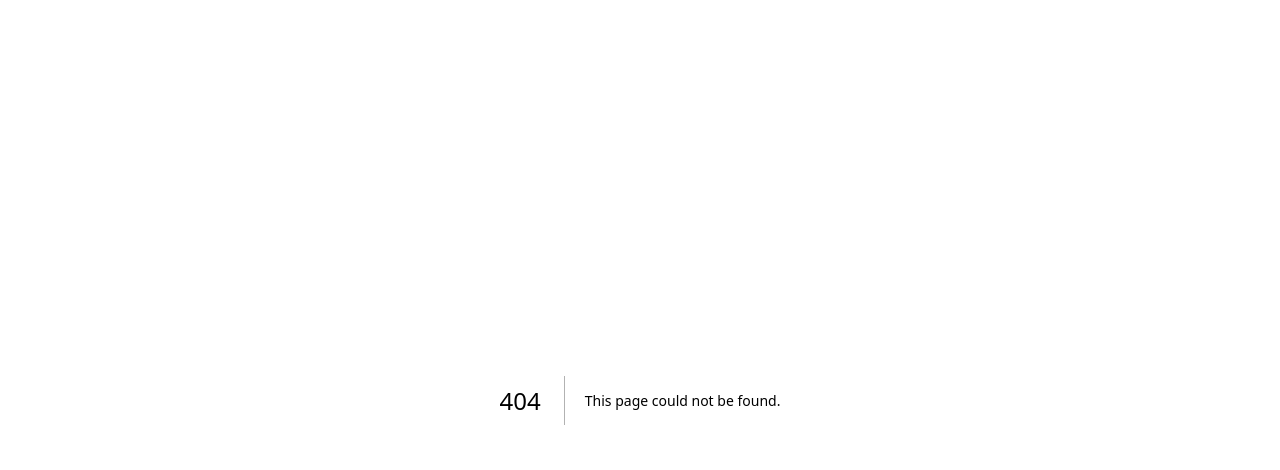
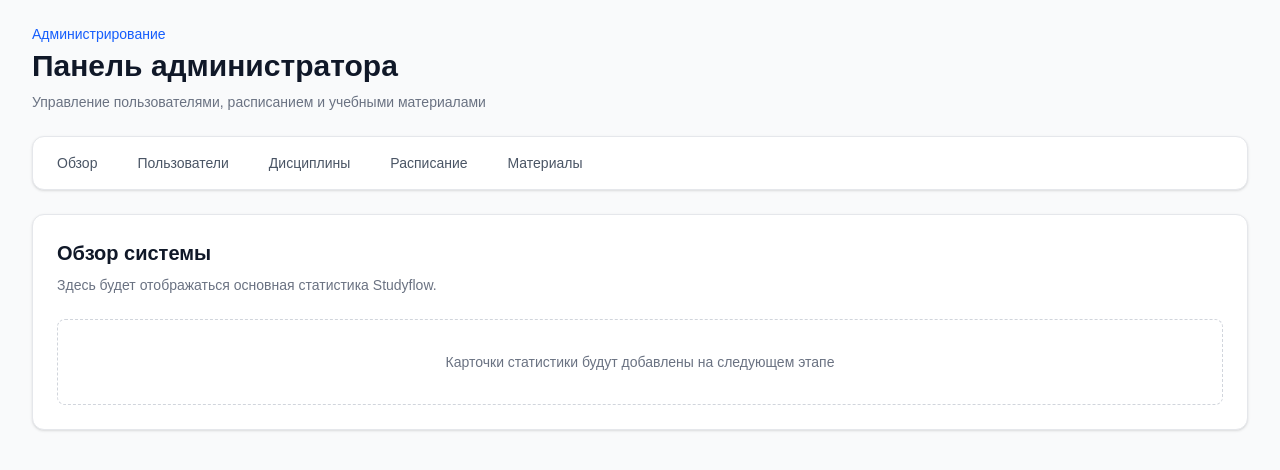
Before and after one commit to FruktoviiFrukt/studyflow, a Next.js app: page /admin in a window 1280 px wide. Before the commit this address had no page. Shown: the top 470 px of the page. Built offline with nearby package versions, Linux system fonts and the light colour scheme.

Commit message:
feat(admin): add admin panel layout

```diff
--- /dev/null
+++ b/app/admin/layout.tsx
@@ -0,0 +1,55 @@
+import Link from "next/link";
+import type { ReactNode } from "react";
+
+const adminSections = [
+  { href: "/admin", label: "Обзор" },
+  { href: "/admin/users", label: "Пользователи" },
+  { href: "/admin/subjects", label: "Дисциплины" },
+  { href: "/admin/schedule", label: "Расписание" },
+  { href: "/admin/materials", label: "Материалы" },
+];
+
+type AdminLayoutProps = {
+  children: ReactNode;
+};
+
+export default function AdminLayout({ children }: AdminLayoutProps) {
+  return (
+    <div className="min-h-screen bg-gray-50">
+      <div className="mx-auto max-w-7xl px-4 py-6 sm:px-6 lg:px-8">
+        <header className="mb-6">
+          <p className="mb-1 text-sm font-medium text-blue-600">
+            Администрирование
+          </p>
+
+          <h1 className="text-2xl font-bold text-gray-900 sm:text-3xl">
+            Панель администратора
+          </h1>
+
+          <p className="mt-2 text-sm text-gray-500">
+            Управление пользователями, расписанием и учебными материалами
+          </p>
+        </header>
+
+        <nav
+          aria-label="Разделы панели администратора"
+          className="mb-6 overflow-x-auto rounded-xl border border-gray-200 bg-white p-2 shadow-sm"
+        >
+          <div className="flex min-w-max gap-2">
+            {adminSections.map((section) => (
+              <Link
+                key={section.href}
+                href={section.href}
+                className="rounded-lg px-4 py-2 text-sm font-medium text-gray-600 transition-colors hover:bg-blue-50 hover:text-blue-700"
+              >
+                {section.label}
+              </Link>
+            ))}
+          </div>
+        </nav>
+
+        <main>{children}</main>
+      </div>
+    </div>
+  );
+}
--- /dev/null
+++ b/app/admin/page.tsx
@@ -0,0 +1,17 @@
+export default function AdminPage() {
+  return (
+    <section className="rounded-xl border border-gray-200 bg-white p-6 shadow-sm">
+      <h2 className="text-xl font-semibold text-gray-900">Обзор системы</h2>
+
+      <p className="mt-2 text-sm text-gray-500">
+        Здесь будет отображаться основная статистика Studyflow.
+      </p>
+
+      <div className="mt-6 rounded-lg border border-dashed border-gray-300 p-8 text-center">
+        <p className="text-sm text-gray-500">
+          Карточки статистики будут добавлены на следующем этапе
+        </p>
+      </div>
+    </section>
+  );
+}
```
